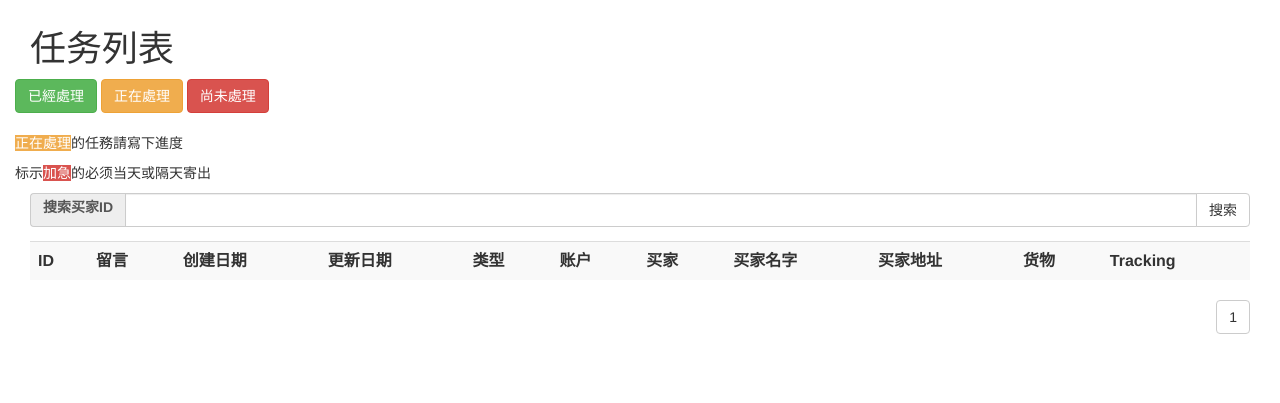
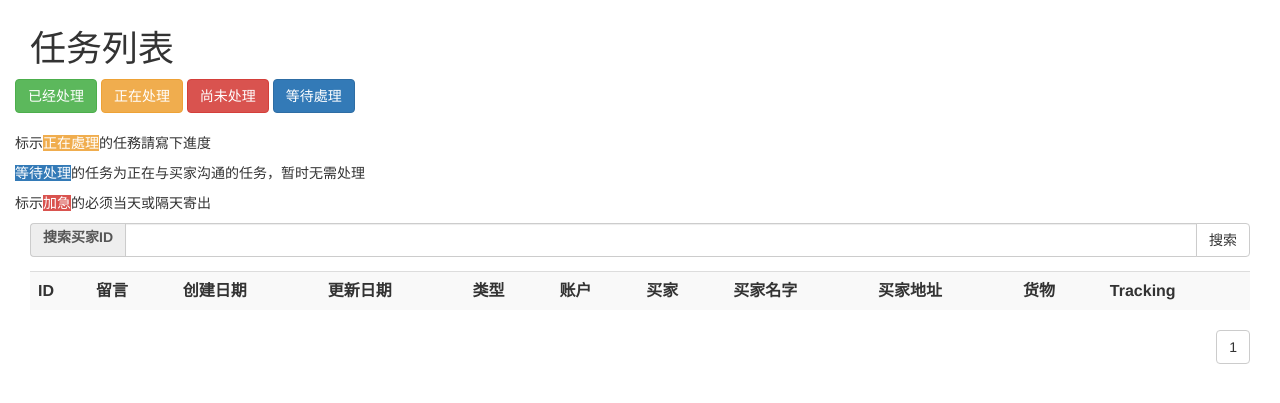
Before and after one commit to crumpx/ebaytodolist, a Django app: page /tasklist/ in a window 1280 px wide. Shown: the part 51-454 px from the top of the page. Run offline with Django 3.2, Linux system fonts and the light colour scheme; the visitor is signed in with stand-in values (Sample User, id 1); data that the repository does not hold is empty; parts of the project's set-up code (start-up, migrations or seed data) failed here and were passed over; some libraries are stand-ins or nearby versions.

Commit message:
wating status

```diff
--- a/tasks/models.py
+++ b/tasks/models.py
@@ -3,7 +3,7 @@ from django.db import models
 from django.contrib.auth.models import User
 
 TASKTYPE=(('R','重寄'),('M','改地址'),('S','特殊要求'),('O','加急'))
-STATUS=(('O','开启'),('C','关闭'),('P','正在处理'))
+STATUS=(('O','开启'),('C','关闭'),('P','正在处理'),('H','等待'))
 
 class Task(models.Model):
     id = models.AutoField(primary_key=True)
--- a/tasks/templates/tasklist.html
+++ b/tasks/templates/tasklist.html
@@ -8,11 +8,14 @@
 <h1>任务列表</h1>
     <div class="row">
     <tr>
-        <td><a href="/tasklist/closed/"><span class="btn btn-success">已經處理</span></a></td>
-        <td><a href="/tasklist/processing/"><span class="btn btn-warning">正在處理</span></a></td>
-		<td><a href="/tasklist/open/"><span class="btn btn-Danger">尚未處理</span></a></td>
+        <td><a href="/tasklist/closed/"><span class="btn btn-success">已经处理</span></a></td>
+        <td><a href="/tasklist/processing/"><span class="btn btn-warning">正在处理</span></a></td>
+		<td><a href="/tasklist/open/"><span class="btn btn-Danger">尚未处理</span></a></td>
+        <td><a href="/tasklist/waiting/"><span class="btn btn-primary">等待處理</span></a></td>
+
         <br/><br/>
-        <p><span class="btn-warning">正在處理</span>的任務請寫下進度</p>
+        <p>标示<span class="btn-warning">正在處理</span>的任務請寫下進度</p>
+        <p><span class="btn-primary">等待处理</span>的任务为正在与买家沟通的任务，暂时无需处理</p>
         <p>标示<span class="btn-Danger">加急</span>的必须当天或隔天寄出</p>
 
     </tr>
@@ -59,6 +62,9 @@
 	{% elif line.status == 'C' %}
 		<tr class="alert alert-success">
 		<td><a href="/taskdetial/{{ line.id }}"><span class="btn btn-success">{{ line.id }}</span></a></td>
+	{% elif line.status == 'H' %}
+		<tr class="alert alert-primary">
+		<td><a href="/taskdetial/{{ line.id }}"><span class="btn btn-primary">{{ line.id }}</span></a></td>
 	{% endif %}
 
     {% if line.comment %}
@@ -74,6 +80,8 @@
         <td>特殊需求</td>
     {% elif line.tasktype == 'O' %}
         <td><span class="btn-Danger">加急</span></td>
+    {% elif line.tasktype == 'H' %}
+        <td>等待</td>
     {% else %}
         <td>改地址</td>
     {% endif %}
--- a/tasks/views.py
+++ b/tasks/views.py
@@ -53,6 +53,8 @@ def tasklist(request,param=None):
             lines = Task.objects.filter(status = 'C' )
         elif request.path =="/tasklist/processing/":
             lines = Task.objects.filter(status = 'P' )
+        elif request.path =="/tasklist/waiting/":
+            lines = Task.objects.filter(status = 'H' )
         else:
             lines = Task.objects.order_by('-id')
 
```
